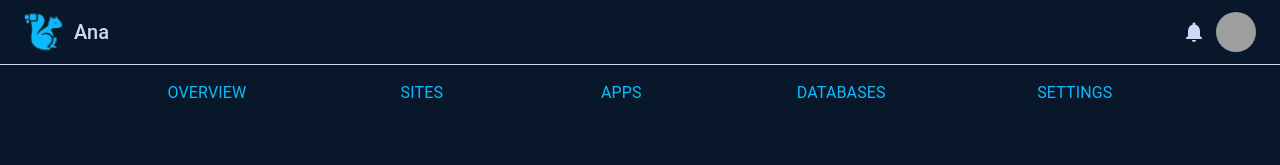
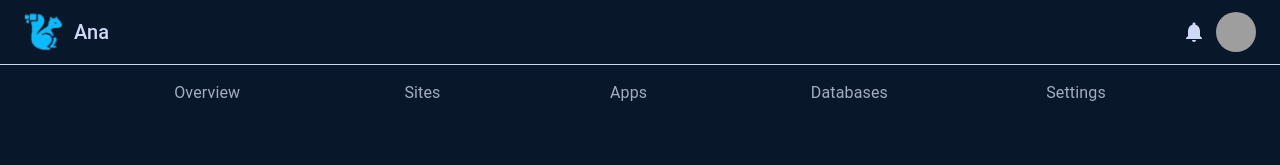
Before and after one commit to momegas/sqd-cloud-dashboard, a Next.js app in the folder sqd-cloud-dashboard/: page /dashboard in a window 1280 px wide. Shown: the top 165 px of the page. Built offline with nearby package versions, Linux system fonts and the light colour scheme; grey boxes are pictures that could not be loaded; what next-redux-wrapper would draw is missing.

Commit message:
Navbar perfectioning

```diff
--- a/sqd-cloud-dashboard/components/sqdNavbar.js
+++ b/sqd-cloud-dashboard/components/sqdNavbar.js
@@ -13,17 +13,23 @@ import MenuItem from "@mui/material/MenuItem";
 import Image from "next/image";
 import Badge from "@mui/material/Badge";
 import Button from "@mui/material/Button";
+import Link from "@mui/material/Link";
 
 const settings = ["Profile", "Account", "Dashboard", "Logout"];
-const pages = ["Overview", "Sites", "Apps", "Databases", "Settings"];
+const contents = [
+  { page: "Overview", url: "/databases" },
+  { page: "Sites", url: "/sites" },
+  { page: "Apps", url: "/" },
+  { page: "Databases", url: "/databases-overview" },
+  { page: "Settings", url: "/" },
+];
+//const pages = ["Overview", "Sites", "Apps", "Databases", "Settings"];
+//const links = ["/databases", "/sites", "/", "/databases-overview", "/"];
 
 const SqdNavbar = () => {
   const [anchorElNav, setAnchorElNav] = React.useState(null);
   const [anchorElUser, setAnchorElUser] = React.useState(null);
 
-  const handleOpenNavMenu = (event) => {
-    setAnchorElNav(event.currentTarget);
-  };
   const handleOpenUserMenu = (event) => {
     setAnchorElUser(event.currentTarget);
   };
@@ -110,11 +116,34 @@ const SqdNavbar = () => {
             paddingBottom: "10px",
           }}
         >
-          {pages.map((page) => (
+          {contents.map(({ page, url }) => (
             <Box key={page} sx={{ display: "flex", alignSelf: "left" }}>
-              <Button variant="text">
+              <Button
+                variant="text"
+                sx={{
+                  textTransform: "Capitalize",
+                  ":hover": {
+                    backgroundColor: "transparent",
+                  },
+                }}
+              >
                 {" "}
-                <Typography textAlign="left" >{page}</Typography>
+                <Typography component="h6">
+                  <Link
+                    href={url}
+                    underline="none"
+                    variant="inherit"
+                    sx={{
+                      color: "text.secondary",
+                      ":hover": {
+                        color: "text.primary",
+                        backgroundColor: "transparent",
+                      },
+                    }}
+                  >
+                    {page}
+                  </Link>
+                </Typography>
               </Button>
             </Box>
           ))}
--- a/sqd-cloud-dashboard/src/theme.js
+++ b/sqd-cloud-dashboard/src/theme.js
@@ -11,7 +11,7 @@ export const Theme = createTheme({
     },
     text: {
       primary: '#CFD9F7',
-      secondary: '#0EBAFD',
+      secondary: '#A3ACC4',
     },
   },
   status: {
```
